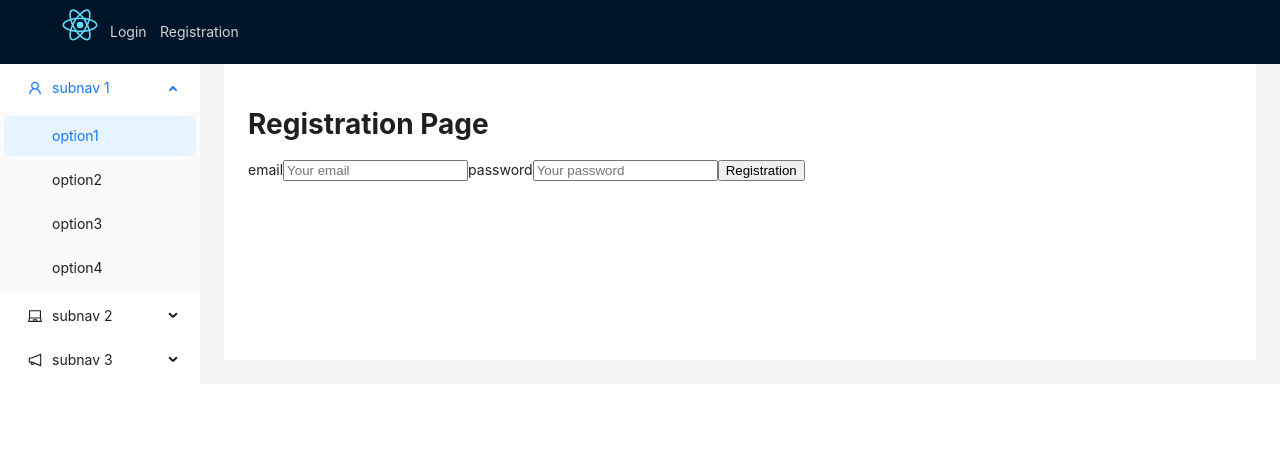
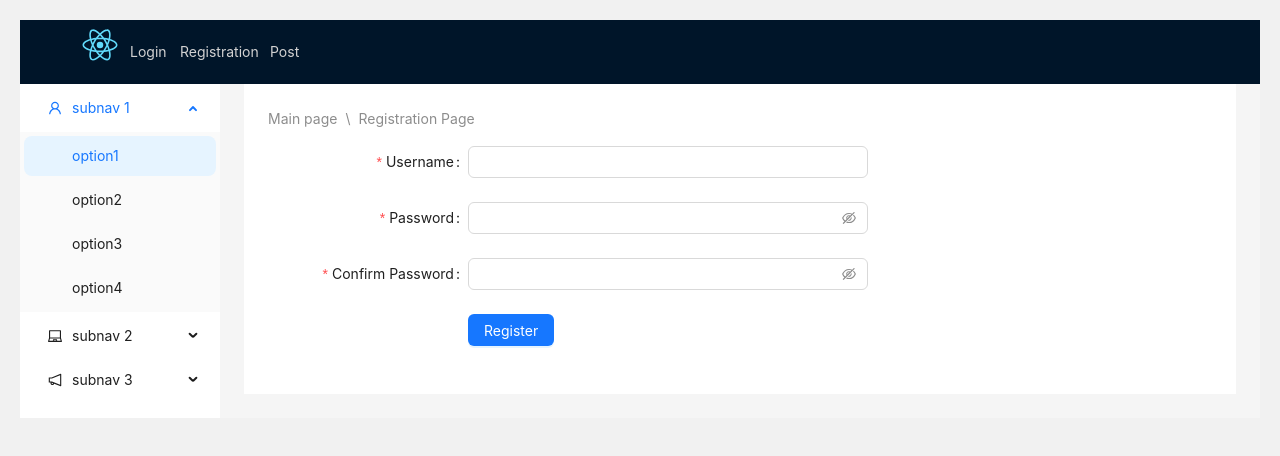
Before and after one commit to SyrymNurbaturov/ReactFirstProject, a React (Create React App) app: page /registration in a window 1280 px wide. Shown: the top 456 px of the page. Built offline with nearby package versions, Linux system fonts and the light colour scheme.

Commit message:
New posts

```diff
--- a/package.json
+++ b/package.json
@@ -8,6 +8,7 @@
     "@testing-library/react": "^13.4.0",
     "@testing-library/user-event": "^13.5.0",
     "antd": "^5.2.2",
+    "axios": "^1.3.3",
     "react": "^18.2.0",
     "react-dom": "^18.2.0",
     "react-router-dom": "^6.8.1",
--- a/src/Routers.jsx
+++ b/src/Routers.jsx
@@ -3,6 +3,7 @@ import { Route, Routes } from "react-router-dom";
 import Login from "./pages/Login";
 import Main from "./pages/Main";
 import Registration from "./pages/Registration";
+import FullPost from "./components/FullPost";
 
 const Routers = () => {
 
@@ -11,6 +12,7 @@ const Routers = () => {
             <Route element={<Main/>} exact path="/" style={{ breadcrumbName: 'home'}}/>
             <Route element={<Login/>} path="/login" style={{ breadcrumbName: 'login'}}/>
             <Route element={<Registration/>} path="/registration" style={{ breadcrumbName: 'registration'}}/>
+            <Route element={<FullPost/>} path="/post" style={{ breadcrumbName: 'post'}} />
         </Routes>
     )
 }
--- /dev/null
+++ b/src/components/FullPost.jsx
@@ -0,0 +1,41 @@
+import React from "react";
+import "../styles/FullPost.css";
+import axios from "axios";
+import { Pagination } from 'antd';
+const baseURL = "http://127.0.0.1:8000/blog/api/";
+
+function FullPost() {
+  const [post, setPost] = React.useState(null);
+  React.useEffect(() => {
+    axios.get(baseURL).then((response) => {
+      setPost(response.data);
+      console.log(response.data);
+    });
+  }, []);
+
+
+  if (!post) return null;
+  return (
+    <>
+        {post.map((p, index) => {
+          return (
+            <div key={index}>
+            <h2>{p.title}</h2>
+            <div className="row">
+            <div className="leftcolumn">
+                <div className="card">
+                <h2>Author: {p.author}</h2>
+                <h5>{p.body}</h5>
+                <h5>Published: {p.publish}</h5>
+                </div>
+            </div>
+            </div>
+            </div>
+          );
+        })}
+        <Pagination defaultCurrent={1} total={50} />
+    </>
+  );
+}
+
+export default FullPost;
--- a/src/components/LayoutComponents.jsx
+++ b/src/components/LayoutComponents.jsx
@@ -7,8 +7,7 @@ import { Breadcrumb, Layout, Menu, theme } from "antd";
 import React from "react";
 import { Link } from "react-router-dom";
 import "../styles/LayoutComponents.css";
-import logo from '../logo.svg'
-
+import logo from "../logo.svg";
 const { Header, Content, Sider } = Layout;
 
 const items2 = [UserOutlined, LaptopOutlined, NotificationOutlined].map(
@@ -20,11 +19,16 @@ const items2 = [UserOutlined, LaptopOutlined, NotificationOutlined].map(
       label: `subnav ${key}`,
       children: new Array(4).fill(null).map((_, j) => {
         const subKey = index * 4 + j + 1;
+        const post = <Link className="postLink" to="/post">
+        Post
+      </Link>
         return {
+          post: post,
           key: subKey,
           label: `option${subKey}`,
         };
       }),
+
     };
   }
 );
@@ -37,19 +41,32 @@ const LayoutComponents = (props) => {
     <Layout>
       <Header className="header">
         <div className="logo" />
-        <Link to='/'>
+        <Link to="/">
           <img
-          src={logo} className="logoImage"
-          width="60" height="50" alt="logo" style={{ alignSelf: 'center' }}
+            src={logo}
+            className="logoImage"
+            width="60"
+            height="50"
+            alt="logo"
+            style={{ alignSelf: "center" }}
           />
+        </Link>
+        <div className="login">
+          <Link className="loginLink" to="/login">
+            Login
           </Link>
-       <div className="login">
-          <Link className="loginLink" to='/login'>Login</Link>
-       </div>
-       <div>
-          <Link className="registrationLink" to='/registration'>Registration</Link>
-       </div>
-       <Breadcrumb/>
+        </div>
+        <div className="registration">
+          <Link className="registrationLink" to="/registration">
+            Registration
+          </Link>
+        </div>
+        <div>
+        <Link className="postLink" to="/post">
+        Post
+      </Link>
+        </div>
+        <Breadcrumb />
       </Header>
 
       <Layout>
--- a/src/pages/Login.jsx
+++ b/src/pages/Login.jsx
@@ -1,23 +1,115 @@
-import React from "react";
+import React, {useState} from "react";
+import { Breadcrumb, Button, Checkbox, Form, Input } from "antd";
+import { Link } from "react-router-dom";
 
+const onFinish = (values) => {
+  console.log("Success:", values);
+};
+const onFinishFailed = (errorInfo) => {
+  console.log("Failed:", errorInfo);
+};
 const Login = () => {
+  // const [username, setUsername] = useState('');
+  // const [password, setPassword] = useState('');
+
+  // const handleUsernameChange = (e) => {
+  //   return (
+  //     setUsername(e)
+  //   )
+
+  // }
+  // const handlePasswordChange = (e) => {
+  //   return (
+  //     setPassword(e)
+  //   )
+
+  // }
+
   return (
     <>
-      <h1>Login page</h1>
-      <form>
-        <label>email</label>
-        <input type="email" placeholder="Your email" required />
-        <label>password</label>
-        <input
-          type="password"
-          placeholder="Your password"
-          autoComplete="off"
-          required
-        />
-        <button type="submit">Login</button>
-      </form>
+      <Breadcrumb className="breadcrumbs" separator="\">
+        <Breadcrumb.Item>
+          <Link to="/">Main page</Link>
+        </Breadcrumb.Item>
+        <Breadcrumb.Item>
+          <Link to="/login">Login page</Link>
+        </Breadcrumb.Item>
+      </Breadcrumb>
+
+      <Form
+        name="basic"
+        labelCol={{
+          span: 8,
+        }}
+        wrapperCol={{
+          span: 16,
+        }}
+        style={{
+          maxWidth: 600,
+        }}
+        initialValues={{
+          remember: true,
+        }}
+        onFinish={onFinish}
+        onFinishFailed={onFinishFailed}
+        autoComplete="off"
+      >
+        <Form.Item
+          name="username"
+          label="Username"
+          rules={[
+            {
+              type: 'username',
+              message: 'The input is not valid Username!',
+            },
+            {
+              required: true,
+              message: 'Please input your Username!',
+            },
+          ]}
+        >
+          <Input/>
+        </Form.Item>
+
+        <Form.Item
+          label="Password"
+          name="password"
+          rules={[
+            {
+              required: true,
+              message: "Please input your password!",
+            },
+          ]}
+        >
+          <Input.Password/>
+        </Form.Item>
+
+        <Form.Item
+          name="remember"
+          valuePropName="checked"
+          wrapperCol={{
+            offset: 8,
+            span: 16,
+          }}
+        >
+          <Checkbox>Remember me</Checkbox>
+        </Form.Item>
+
+        <Form.Item
+          wrapperCol={{
+            offset: 8,
+            span: 16,
+          }}
+        >
+          <Button type="primary" htmlType="submit">
+            Submit
+          </Button>
+        </Form.Item>
+      </Form>
     </>
-  );
+  )
 };
 
+
+
 export default Login;
--- a/src/pages/Main.jsx
+++ b/src/pages/Main.jsx
@@ -1,15 +1,17 @@
 import React from "react";
 import { Breadcrumb} from "antd";
+import { Link } from "react-router-dom"
 const Main = () =>{
     return(
         <>
-        <Breadcrumb
-            style={{
-              margin: "16px 0",
-            }}
-          >
-            <Breadcrumb.Item>Main</Breadcrumb.Item>
-            </Breadcrumb>
+        <Breadcrumb className="breadcrumbs">
+    <Breadcrumb.Item>
+      <Link  to="/">
+            Main page
+          </Link>
+    </Breadcrumb.Item>
+        </Breadcrumb>
+
 
           <h1>Content</h1>
           </>
--- a/src/pages/Registration.jsx
+++ b/src/pages/Registration.jsx
@@ -1,21 +1,133 @@
-import React from "react";
+import {React} from "react";
+import { Button,Breadcrumb,
+    Form,
+    Input,} from "antd";
+import { Link } from "react-router-dom"
 
+const tailFormItemLayout = {
+    wrapperCol: {
+        xs: {
+        span: 24,
+        offset: 0,
+        },
+        sm: {
+        span: 16,
+        offset: 8,
+        },
+    },
+    };
+
+  const formItemLayout = {
+    labelCol: {
+      xs: {
+        span: 24,
+      },
+      sm: {
+        span: 8,
+      },
+    },
+    wrapperCol: {
+      xs: {
+        span: 24,
+      },
+      sm: {
+        span: 16,
+      },
+    },
+  };
 const Registration = () => {
+  const [form] = Form.useForm();
+  const onFinish = (values) => {
+    console.log('Received values of form: ', values);
+  };
+
   return (
     <>
-      <h1>Registration Page</h1>
-      <form>
-        <label>email</label>
-        <input type="email" placeholder="Your email" required />
-        <label>password</label>
-        <input
-          type="password"
-          placeholder="Your password"
-          autoComplete="off"
-          required
-        />
-        <button type="submit">Registration</button>
-      </form>
+    <Breadcrumb className="breadcrumbs" separator="\">
+    <Breadcrumb.Item>
+      <Link  to="/">
+            Main page
+          </Link>
+    </Breadcrumb.Item>
+    <Breadcrumb.Item>
+      <Link  to="/registration">
+      Registration Page
+          </Link>
+    </Breadcrumb.Item>
+        </Breadcrumb>
+    <Form
+      {...formItemLayout}
+      form={form}
+      name="register"
+      onFinish={onFinish}
+      initialValues={{
+        residence: ['zhejiang', 'hangzhou', 'xihu'],
+        prefix: '86',
+      }}
+      style={{
+        maxWidth: 600,
+      }}
+      scrollToFirstError
+    >
+      <Form.Item
+        name="email"
+        label="Username"
+        rules={[
+          {
+            type: 'username',
+            message: 'The input is not valid Username!',
+          },
+          {
+            required: true,
+            message: 'Please input your Username!',
+          },
+        ]}
+      >
+        <Input />
+      </Form.Item>
+
+      <Form.Item
+        name="password"
+        label="Password"
+        rules={[
+          {
+            required: true,
+            message: 'Please input your password!',
+          },
+        ]}
+        hasFeedback
+      >
+        <Input.Password />
+      </Form.Item>
+
+      <Form.Item
+        name="confirm"
+        label="Confirm Password"
+        dependencies={['password']}
+        hasFeedback
+        rules={[
+          {
+            required: true,
+            message: 'Please confirm your password!',
+          },
+          ({ getFieldValue }) => ({
+            validator(_, value) {
+              if (!value || getFieldValue('password') === value) {
+                return Promise.resolve();
+              }
+              return Promise.reject(new Error('The two passwords that you entered do not match!'));
+            },
+          }),
+        ]}
+      >
+        <Input.Password />
+      </Form.Item>
+      <Form.Item {...tailFormItemLayout}>
+        <Button type="primary" htmlType="submit">
+          Register
+        </Button>
+      </Form.Item>
+    </Form>
     </>
   );
 };
--- /dev/null
+++ b/src/store/axios.js
@@ -0,0 +1,6 @@
+import axios from "axios";
+const instance =axios.create({
+    baseURL:"https:127.0.0.1/blog/api"
+});
+
+export default instance;
--- /dev/null
+++ b/src/styles/FullPost.css
@@ -0,0 +1,97 @@
+.FullPost{
+    width:75%;
+    height:20%;
+    box-shadow: 5px 5px #dddbdbe0;
+    color :black;
+    border: 2px solid #dddbdbe0;
+    text-align: center;
+    margin:15px;
+    margin-left:10%;
+}
+
+.FullPost button {
+  color : "red";
+  border:none;
+  background-color: white;
+  text-align:center;
+  font-size:12px;
+  margin: 4px 2px;
+  transition-duration : 0.4s ease-out;
+  cursor:pointer;
+
+  }
+
+  .FullPost button :hover {
+    background-color: gainsboro;
+    border: 2px solid #e7e7e7;
+  }
+
+  * {
+    box-sizing: border-box;
+  }
+
+  /* Add a gray background color with some padding */
+  body {
+    font-family: Arial;
+    padding: 20px;
+    background: #f1f1f1;
+  }
+
+  /* Header/Blog Title */
+  .post-header {
+    padding: 30px;
+    font-size: 40px;
+    text-align: center;
+    background: white;
+  }
+
+  /* Create two unequal columns that floats next to each other */
+  /* Left column */
+  .leftcolumn {
+    float: left;
+    width: 75%;
+  }
+
+  /* Right column */
+  .rightcolumn {
+    float: left;
+    width: 25%;
+    padding-left: 20px;
+  }
+
+  /* Fake image */
+  .fakeimg {
+    background-color: #aaa;
+    width: 100%;
+    padding: 20px;
+  }
+
+  /* Add a card effect for articles */
+  .card {
+     background-color: white;
+     padding: 20px;
+     margin-top: 20px;
+  }
+
+  /* Clear floats after the columns */
+  .row:after {
+    content: "";
+    display: table;
+    clear: both;
+  }
+
+  /* Footer */
+  .footer {
+    padding: 20px;
+    text-align: center;
+    background: #ddd;
+    margin-top: 20px;
+  }
+
+  /* Responsive layout - when the screen is less than 800px wide, make the two columns stack on top of each other instead of next to each other */
+  @media screen and (max-width: 800px) {
+    .leftcolumn, .rightcolumn {
+      width: 100%;
+      padding: 0;
+    }
+  }
--- a/src/styles/LayoutComponents.css
+++ b/src/styles/LayoutComponents.css
@@ -26,3 +26,16 @@
   .registrationLink{
     color: #D2D2D2;
   }
+
+  .postLink{
+    color: #D2D2D2;
+  }
+
+  .registration{
+    width: 90px;
+  }
+
+  .breadcrumbs{
+    margin: "16px 0";
+    margin-bottom: 1rem;
+  }
```
Also changed, not shown: src/components/Breadcrumbs.js (deleted, +0 -19 lines), src/store.jsx (added, +41 -0 lines).
